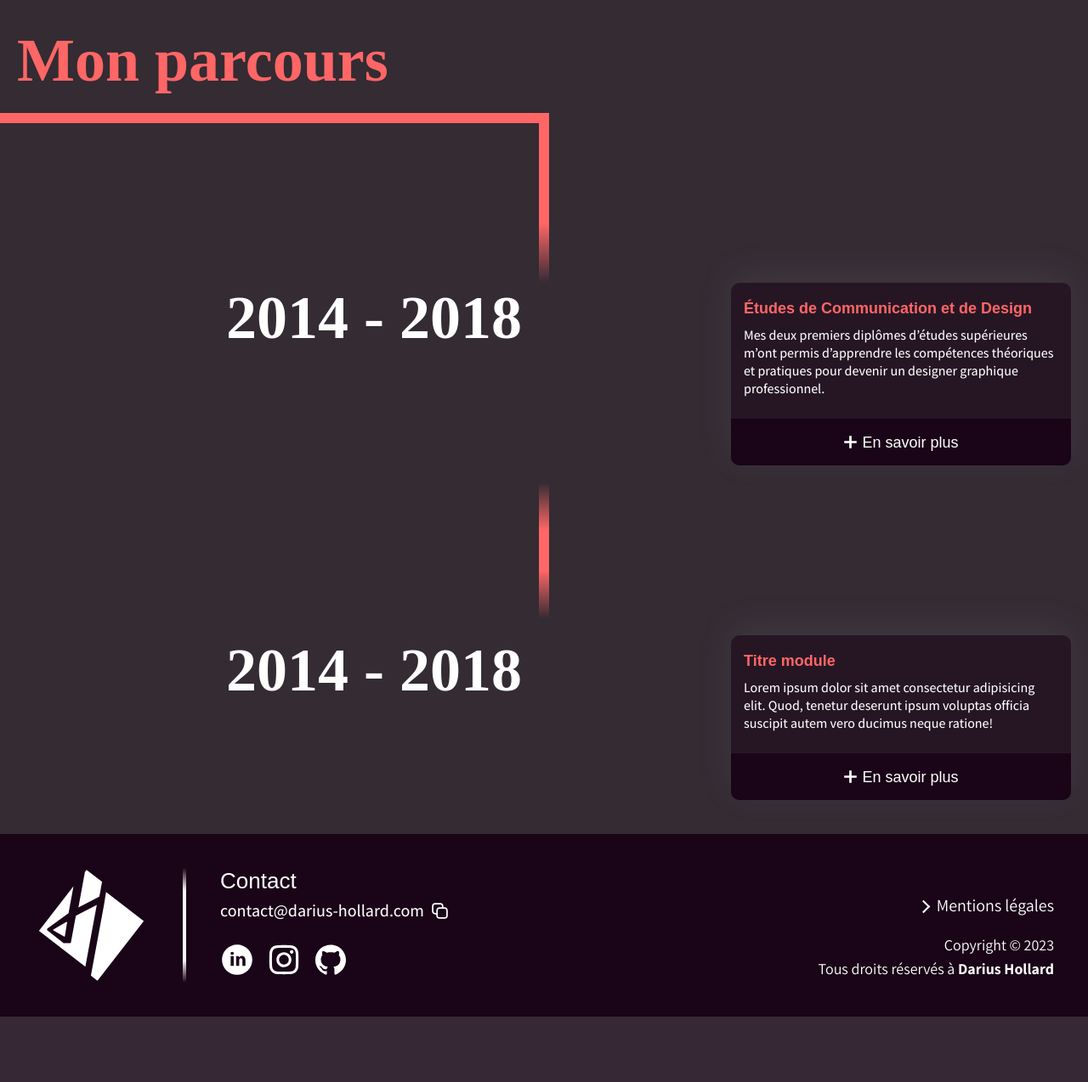
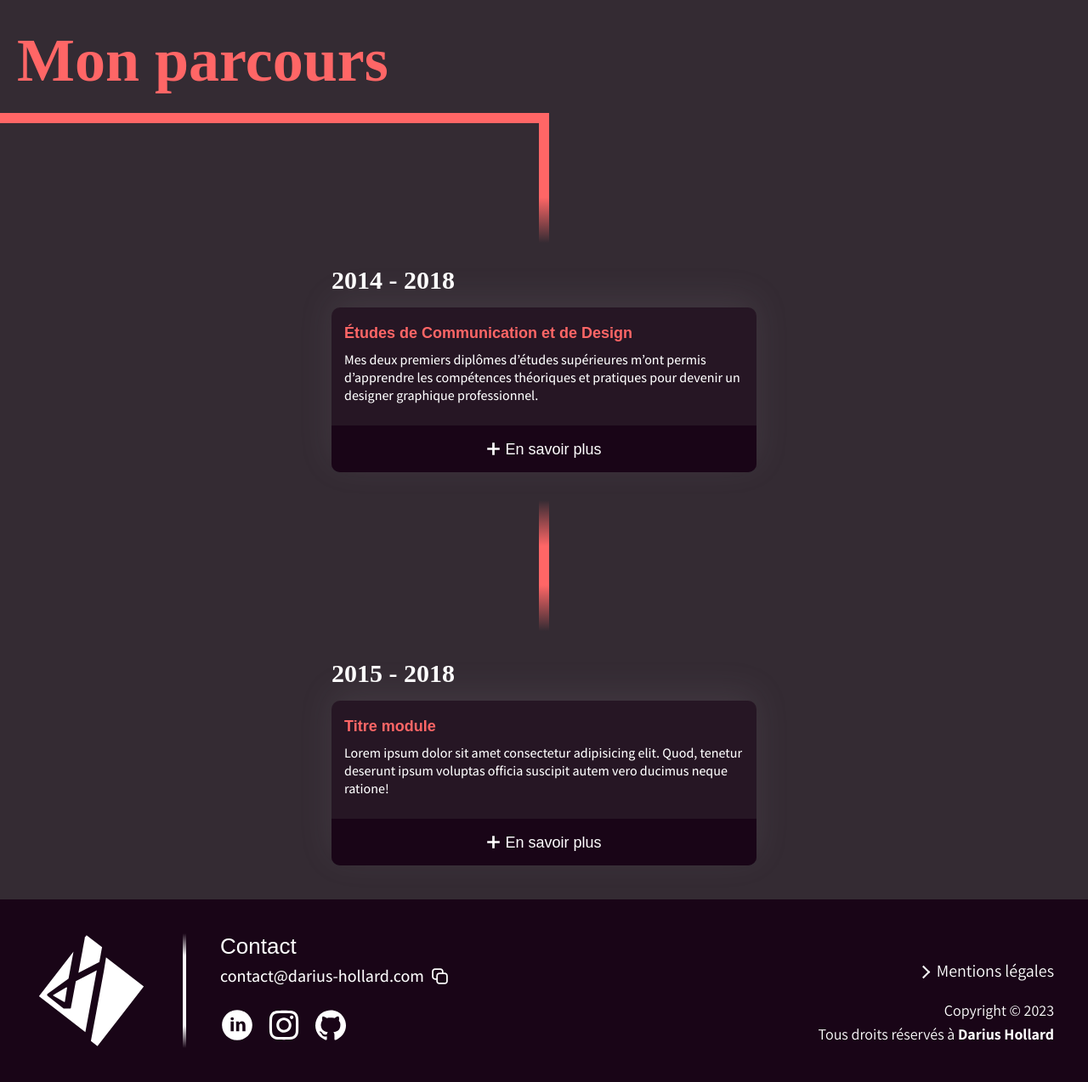
Before and after one commit to dhollard/site_portfolio, a PHP site: page /fr/parcours.php in a window 1280 px wide. Shown: the part 80-1354 px from the top of the page at 85% size. Before the commit the page ends 1277 px from the top, so only its background shows below. Run offline with PHP 8.4, Linux system fonts and the light colour scheme; some web fonts are replaced.

Commit message:
Page parcours : amélioration du script pour déplier/replier le contenu des modules timeline

```diff
--- a/assets/css/style-parcours.css
+++ b/assets/css/style-parcours.css
@@ -741,7 +741,7 @@ footer .footer-container #footer-col-2 p span {
 }
 #sec-parc-01 .time-flow-header {
   width: 100%;
-  height: 200px;
+  height: 180px;
   position: relative;
 }
 #sec-parc-01 .time-flow-header .corner-top {
@@ -755,7 +755,7 @@ footer .footer-container #footer-col-2 p span {
 }
 #sec-parc-01 .time-flow-header .corner-center {
   width: 12px;
-  height: 100%;
+  height: 85%;
   position: absolute;
   left: 50%;
   top: 0;
@@ -765,32 +765,45 @@ footer .footer-container #footer-col-2 p span {
 }
 #sec-parc-01 .timeline-container .time-row {
   display: flex;
-  flex-wrap: wrap;
-  justify-content: center;
+  flex-direction: column;
+  align-items: center;
 }
-#sec-parc-01 .timeline-container .time-row .time-date {
+#sec-parc-01 .timeline-container .time-row .time-anchor {
+  width: 100%;
+  max-width: 500px;
+}
+#sec-parc-01 .timeline-container .time-row .time-anchor .time-date {
   font-family: "Playfair", serif;
   font-size: 42px;
   font-weight: 900;
   color: #ffffff;
   font-size: 26px;
+  width: -moz-fit-content;
+  width: fit-content;
   margin: 0 auto 15px auto;
 }
 @media (min-width: 992px) {
-  #sec-parc-01 .timeline-container .time-row .time-date {
+  #sec-parc-01 .timeline-container .time-row .time-anchor .time-date {
     font-size: 72px;
   }
 }
 @media (min-width: 1600px) {
-  #sec-parc-01 .timeline-container .time-row .time-date {
+  #sec-parc-01 .timeline-container .time-row .time-anchor .time-date {
     font-size: 90px;
+  }
+}
+@media (min-width: 992px) {
+  #sec-parc-01 .timeline-container .time-row .time-anchor .time-date {
+    font-size: 30px;
+    margin: 0 auto 15px 0;
   }
 }
 #sec-parc-01 .timeline-container .time-row .time-module {
   background: #261624;
   border-radius: 10px;
   box-shadow: 0px -10px 40px rgba(166, 156, 164, 0.12);
-  max-width: 400px;
+  width: 100%;
+  max-width: 500px;
 }
 #sec-parc-01 .timeline-container .time-row .time-module .module-content {
   padding: 20px 15px 5px 15px;
@@ -857,11 +870,13 @@ footer .footer-container #footer-col-2 p span {
   display: flex;
   justify-content: center;
   align-items: center;
+  cursor: pointer;
 }
 #sec-parc-01 .timeline-container .time-row .time-module .mod-bottom-bar img {
   width: 17px;
   height: 17px;
   margin: auto 5px auto 0;
+  pointer-events: none;
 }
 #sec-parc-01 .timeline-container .time-row .time-module .mod-bottom-bar img.open {
   transform: rotate(45deg);
@@ -873,6 +888,7 @@ footer .footer-container #footer-col-2 p span {
   color: #ffffff;
   font-size: 18px;
   padding-top: 2px;
+  pointer-events: none;
 }
 @media (min-width: 1600px) {
   #sec-parc-01 .timeline-container .time-row .time-module .mod-bottom-bar p {
@@ -882,7 +898,7 @@ footer .footer-container #footer-col-2 p span {
 #sec-parc-01 .timeline-container .time-flow-segment {
   position: relative;
   width: 100%;
-  height: 200px;
+  height: 220px;
   padding: 0;
   margin: 0;
 }
@@ -890,7 +906,7 @@ footer .footer-container #footer-col-2 p span {
   position: absolute;
   display: block;
   width: 12px;
-  height: 80%;
+  height: 70%;
   left: 50%;
   top: 50%;
   transform: translate(-50%, -50%);
--- a/assets/scss/style-parcours.scss
+++ b/assets/scss/style-parcours.scss
@@ -18,7 +18,7 @@
     //début timeline mobile
     .time-flow-header {
         width: 100%;
-        height: 200px;
+        height: 180px;
         position: relative;
 
         .corner-top {
@@ -33,7 +33,7 @@
 
         .corner-center {
             width: 12px;
-            height: 100%;
+            height: 85%;
             position: absolute;
             left: 50%;
             top: 0;
@@ -52,14 +52,28 @@
         //row (ligne) timeline
         .time-row {
             display: flex;
-            flex-wrap: wrap;
-            justify-content: center;
+            flex-direction: column;
+            align-items: center;
 
-            //date d'un module de temps
-            .time-date {
-                @include typo.special-title($color:#ffffff, $weight:900);
-                font-size: 26px;
-                margin: 0 auto 15px auto;
+
+            .time-anchor {
+                width: 100%;
+                max-width: 500px;
+
+                //date d'un module de temps
+                .time-date {
+                    @include typo.special-title($color:#ffffff, $weight:900);
+                    font-size: 26px;
+                    width: -moz-fit-content;
+                    width: fit-content;
+                    margin: 0 auto 15px auto;
+
+                    // media query time-date
+                    @include mquery.laptop {
+                        font-size: 30px;
+                        margin: 0 auto 15px 0;
+                    }
+                }
             }
 
             //fenetre module timeline
@@ -67,7 +81,8 @@
                 background: color.$ambiance-120;
                 border-radius: 10px;
                 box-shadow: 0px -10px 40px rgba(166, 156, 164, 0.12);
-                max-width: 400px;
+                width: 100%;
+                max-width: 500px;
 
                 //contenu du module
                 .module-content {
@@ -125,12 +140,14 @@
                     display: flex;
                     justify-content: center;
                     align-items: center;
+                    cursor: pointer;
 
                     //icone croix
                     img {
                         width: 17px;
                         height: 17px;
                         margin: auto 5px auto 0;
+                        pointer-events: none;
 
                         &.open {
                             transform: rotate(45deg);
@@ -142,6 +159,7 @@
                         @include typo.title($color:#ffffff, $weight:500);
                         font-size: 18px;
                         padding-top: 2px;
+                        pointer-events: none;
                     }
                 }
             }
@@ -151,7 +169,7 @@
         .time-flow-segment {
             position: relative;
             width: 100%;
-            height: 200px;
+            height: 220px;
             padding: 0;
             margin: 0;
 
@@ -160,7 +178,7 @@
                 position: absolute;
                 display: block;
                 width: 12px;
-                height: 80%;
+                height: 70%;
                 left: 50%;
                 top: 50%;
                 transform: translate(-50%, -50%);
--- a/fr/parcours.php
+++ b/fr/parcours.php
@@ -38,7 +38,9 @@
 
                 <div class="time-row">
 
-                    <h2 class="time-date">2014 - 2018</h2>
+                    <div class="time-anchor">
+                        <h2 class="time-date">2014 - 2018</h2>
+                    </div>
 
                     <div class="time-module">
                         <div class="module-content">
@@ -69,7 +71,9 @@
 
                 <div class="time-row">
 
-                    <h2 class="time-date">2014 - 2018</h2>
+                    <div class="time-anchor">
+                        <h2 class="time-date">2015 - 2018</h2>
+                    </div>
 
                     <div class="time-module">
                         <div class="module-content">
@@ -113,7 +117,7 @@
     <?php include_once('../assets/module/end-page-module.php'); ?>
 
     <!-- Script de dépliage et de repliage des modules timeline -->
-    <script>
+    <!-- <script>
         document.querySelector('.mod-bottom-bar').addEventListener('click', function() {
             // toggle the class for mod-toggled element
             var toggledContent = document.querySelector('.mod-toggled');
@@ -123,6 +127,23 @@
             var img = document.querySelector('.mod-bottom-bar img');
             img.classList.toggle('open');
         });
+    </script>-->
+
+    <script>
+        document.addEventListener('click', function(event) {
+            var target = event.target;
+            if (!target.matches('.mod-bottom-bar')) return;
+
+            // select .mod-toggled inside the parent
+            var toggledContent = target.parentNode.querySelector('.mod-toggled');
+            // toggle the class for mod-toggled element
+            toggledContent.classList.toggle('visible');
+
+            // select img inside mod-bottom-bar instance
+            var img = target.querySelector('.mod-bottom-bar img');
+            // toggle the class for the img element
+            img.classList.toggle('open');
+        });
     </script>
 
 </body>
```
Also changed, not shown: 1 other file.
